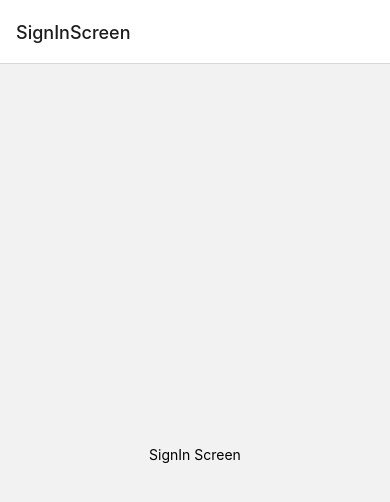
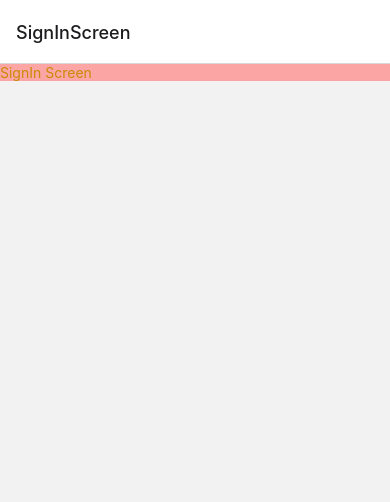
Before and after one commit to nazim-musayev/ari, a React Native app: screen /SignInScreen in a window 390 px wide. Shown: the top 502 px of the page. Built offline with nearby package versions, Linux system fonts and the light colour scheme.

Commit message:
testing new remote url

```diff
--- a/src/navigation/screens/sign-in/index.tsx
+++ b/src/navigation/screens/sign-in/index.tsx
@@ -1,21 +1,13 @@
-import { View, Text, StyleSheet } from "react-native";
+import { View, Text } from 'react-native';
 
 function SignInScreen() {
   return (
-    <View style={styles.container}>
-      <Text>
+    <View className='flex bg-red-300'>
+      <Text className='text-yellow-600'>
         SignIn Screen
       </Text>
     </View>
   );
 }
 
-const styles = StyleSheet.create({
-  container: {
-    flex: 1,
-    justifyContent: 'center',
-    alignItems: 'center',
-  },
-});
-
 export default SignInScreen;
```
